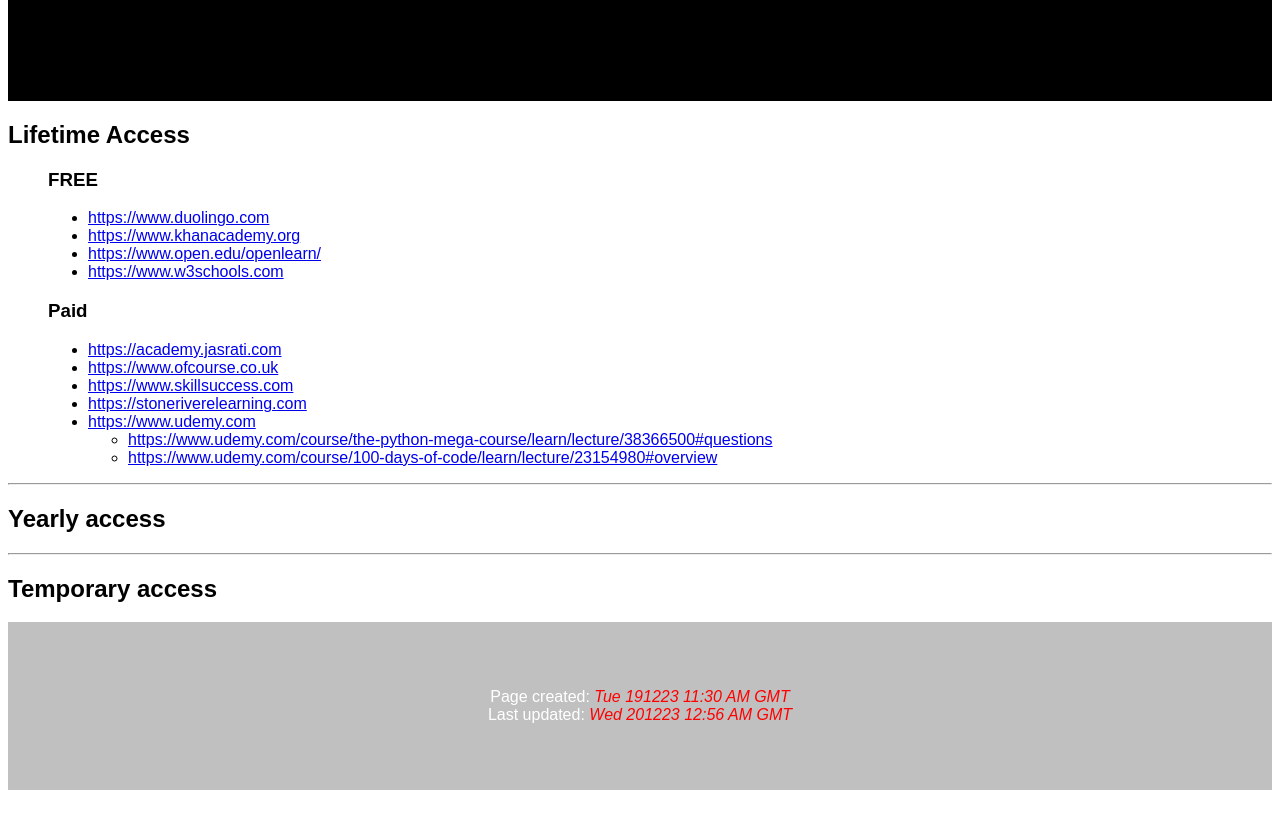
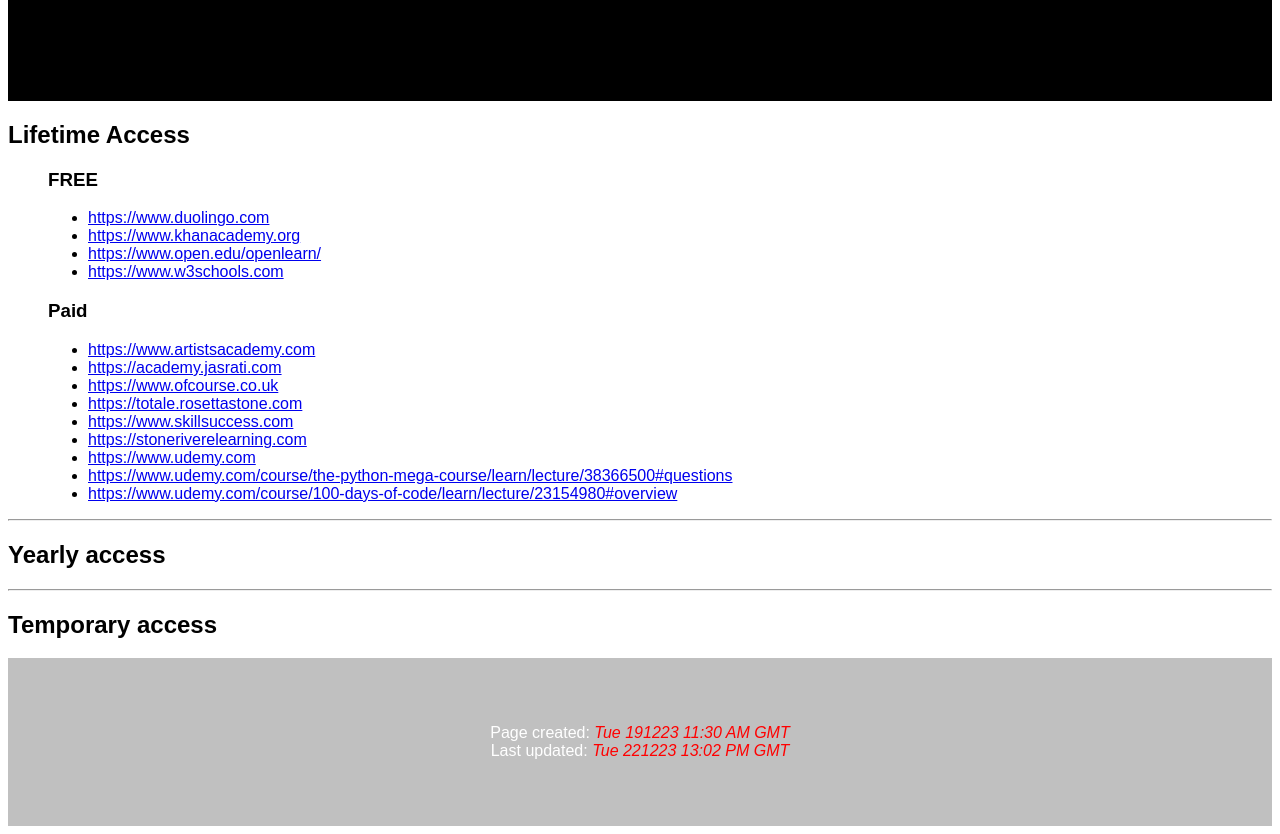
Before and after one commit to pramnora/moc, a plain HTML site: page index.html in a window 1280 px wide. Shown: the part 187-1021 px from the top of the page. Before the commit the page ends 985 px from the top, so only its background shows below. Drawn offline with Linux system fonts and the light colour scheme.

Commit message:
Update index.html
Added 2 links: totale.rosettastone.com/artistsacademy.com

```diff
--- a/index.html
+++ b/index.html
@@ -88,6 +88,12 @@
     <ul>
 
      <li>
+      <a href="https://www.artistsacademy.com" target="_blank">
+       https://www.artistsacademy.com
+      </a>
+     </li>
+
+     <li>
       <a href="https://academy.jasrati.com" target="_blank">
        https://academy.jasrati.com
       </a>
@@ -96,6 +102,12 @@
      <li>
       <a href="https://www.ofcourse.co.uk" target="_blank">
        https://www.ofcourse.co.uk
+      </a>
+     </li>
+
+     <li>
+      <a href="https://totale.rosettastone.com" target="_blank">
+       https://totale.rosettastone.com
       </a>
      </li>
 
@@ -110,11 +122,13 @@
        https://stoneriverelearning.com
       </a>
      </li>
+
      <li>
       <a href="https://www.udemy.com" target="_blank">
        https://www.udemy.com
       </a>
-      <ul>
+     </li>
+
 
        <li>
         <a href="https://www.udemy.com/course/the-python-mega-course/learn/lecture/38366500#questions">
@@ -157,7 +171,7 @@
     <br>
     Last updated:
     <span class="clsDateTimeStamp">
-     Wed 201223 12:56 AM GMT
+     Tue 221223 13:02 PM GMT
     </span>
    </p>
 
```
